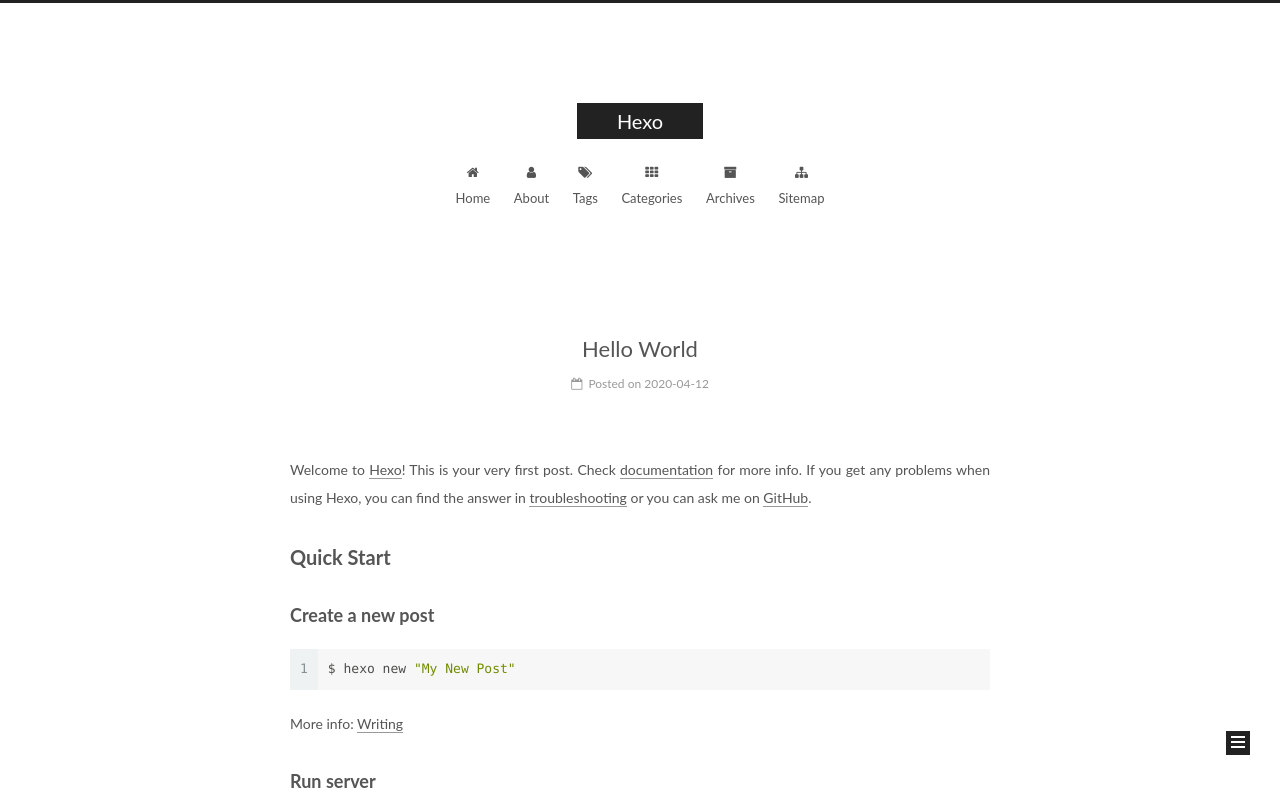
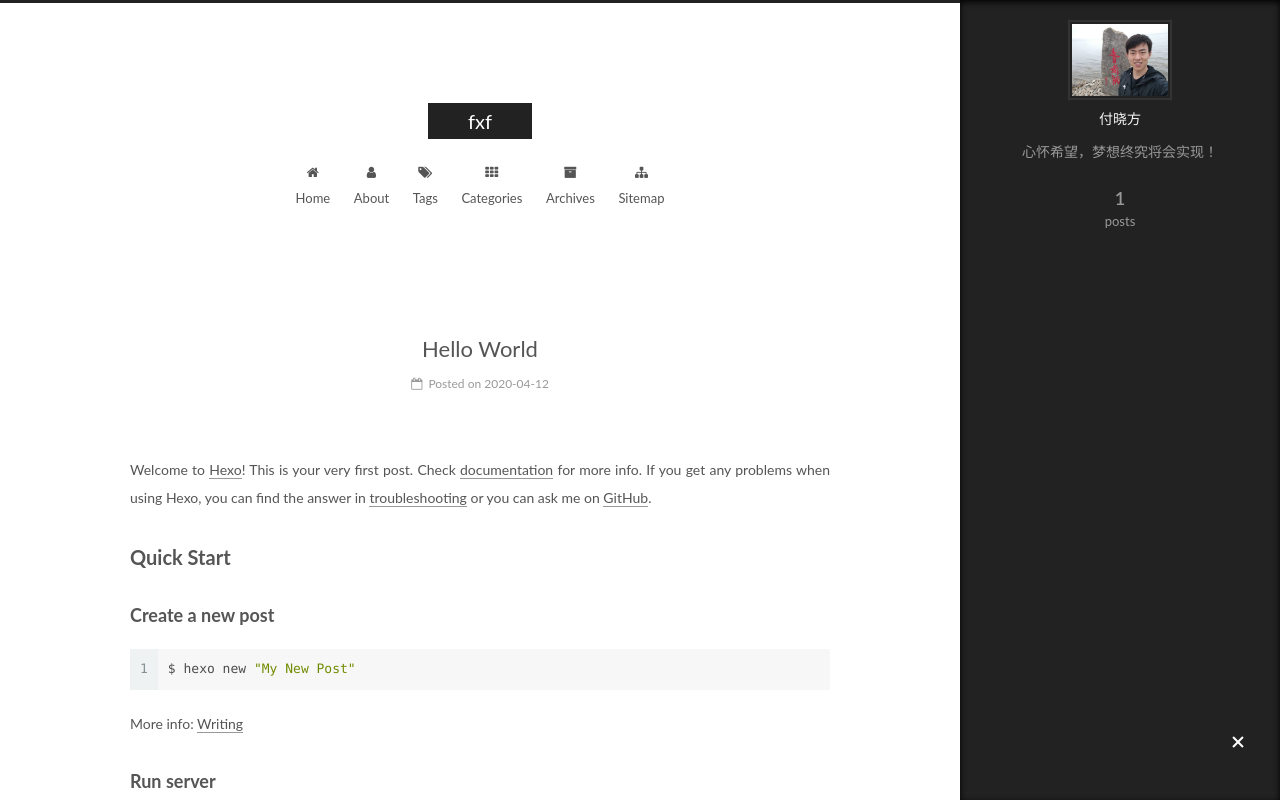
Before and after one commit to fxfSean/fxfSean.github.io, a plain HTML site: page index.html in a window 1280 px wide. Both pictures are taken after a click on the element 1238 px from the left and 743 px from the top of the page. Shown: the top 800 px of the page. Drawn offline with Linux system fonts and the light colour scheme.

Commit message:
Site updated: 2020-04-12 22:40:52

```diff
--- a/index.html
+++ b/index.html
@@ -79,12 +79,14 @@
 
 
 
+<meta name="description" content="心怀希望，梦想终究将会实现！">
 <meta property="og:type" content="website">
-<meta property="og:title" content="Hexo">
+<meta property="og:title" content="fxf">
 <meta property="og:url" content="http://yoursite.com/index.html">
-<meta property="og:site_name" content="Hexo">
+<meta property="og:site_name" content="fxf">
+<meta property="og:description" content="心怀希望，梦想终究将会实现！">
 <meta property="og:locale" content="en_US">
-<meta property="article:author" content="John Doe">
+<meta property="article:author" content="付晓方">
 <meta name="twitter:card" content="summary">
 
 
@@ -95,7 +97,7 @@
     root: '/',
     scheme: 'Muse',
     version: '5.1.4',
-    sidebar: {"position":"left","display":"always","offset":12,"b2t":false,"scrollpercent":false,"onmobile":false},
+    sidebar: {"position":"left","display":"post","offset":12,"b2t":false,"scrollpercent":false,"onmobile":false},
     fancybox: true,
     tabs: true,
     motion: {"enable":true,"async":false,"transition":{"post_block":"fadeIn","post_header":"slideDownIn","post_body":"slideDownIn","coll_header":"slideLeftIn","sidebar":"slideUpIn"}},
@@ -121,12 +123,22 @@
 
 
 
-  <title>Hexo</title>
+  <title>fxf</title>
 
 
 
 
 
+
+  <script type="text/javascript">
+    var _hmt = _hmt || [];
+    (function() {
+      var hm = document.createElement("script");
+      hm.src = "https://hm.baidu.com/hm.js?71385fea182db54e1bba628491aabd5f";
+      var s = document.getElementsByTagName("script")[0];
+      s.parentNode.insertBefore(hm, s);
+    })();
+  </script>
 
 
 
@@ -152,7 +164,7 @@
     <div class="custom-logo-site-title">
       <a href="/"  class="brand" rel="start">
         <span class="logo-line-before"><i></i></span>
-        <span class="site-title">Hexo</span>
+        <span class="site-title">fxf</span>
         <span class="logo-line-after"><i></i></span>
       </a>
     </div>
@@ -272,13 +284,13 @@
     <link itemprop="mainEntityOfPage" href="http://yoursite.com/2020/04/12/hello-world/">
 
     <span hidden itemprop="author" itemscope itemtype="http://schema.org/Person">
-      <meta itemprop="name" content="John Doe">
+      <meta itemprop="name" content="付晓方">
       <meta itemprop="description" content="">
-      <meta itemprop="image" content="/images/avatar.gif">
+      <meta itemprop="image" content="/images/avatar.jpeg">
     </span>
 
     <span hidden itemprop="publisher" itemscope itemtype="http://schema.org/Organization">
-      <meta itemprop="name" content="Hexo">
+      <meta itemprop="name" content="fxf">
     </span>
 
 
@@ -423,8 +435,12 @@
         <div class="site-overview">
           <div class="site-author motion-element" itemprop="author" itemscope itemtype="http://schema.org/Person">
 
-              <p class="site-author-name" itemprop="name">John Doe</p>
-              <p class="site-description motion-element" itemprop="description"></p>
+              <img class="site-author-image" itemprop="image"
+                src="/images/avatar.jpeg"
+                alt="付晓方" />
+
+              <p class="site-author-name" itemprop="name">付晓方</p>
+              <p class="site-description motion-element" itemprop="description">心怀希望，梦想终究将会实现！</p>
           </div>
 
           <nav class="site-state motion-element">
@@ -479,7 +495,7 @@
   <span class="with-love">
     <i class="fa fa-user"></i>
   </span>
-  <span class="author" itemprop="copyrightHolder">John Doe</span>
+  <span class="author" itemprop="copyrightHolder">付晓方</span>
 
 
 </div>
```
Also changed, not shown: 2020/04/12/hello-world/index.html (+25 -11 lines), archives/2020/04/index.html (+25 -9 lines), archives/2020/index.html (+25 -9 lines), archives/index.html (+25 -9 lines), images/avatar.jpeg (added).
